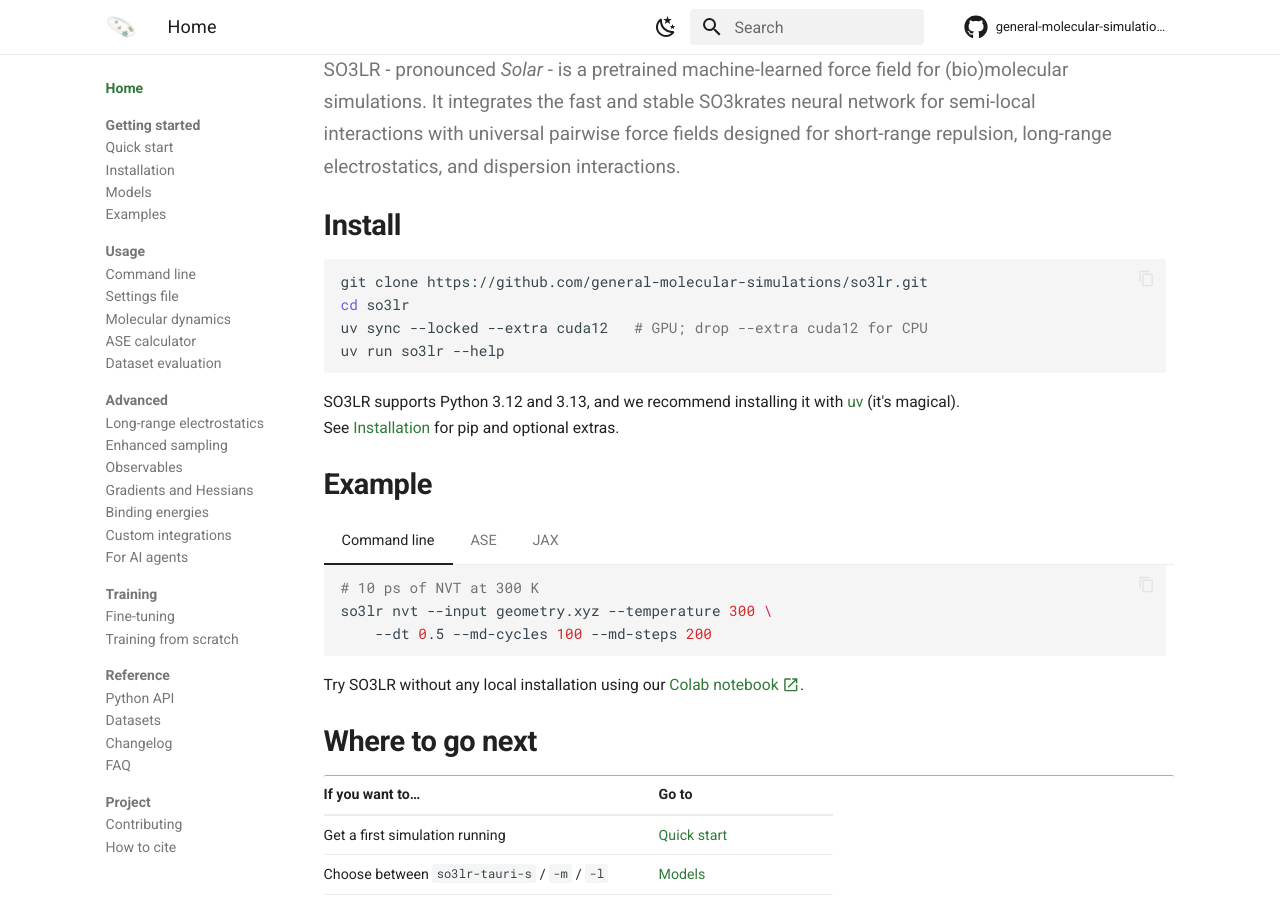
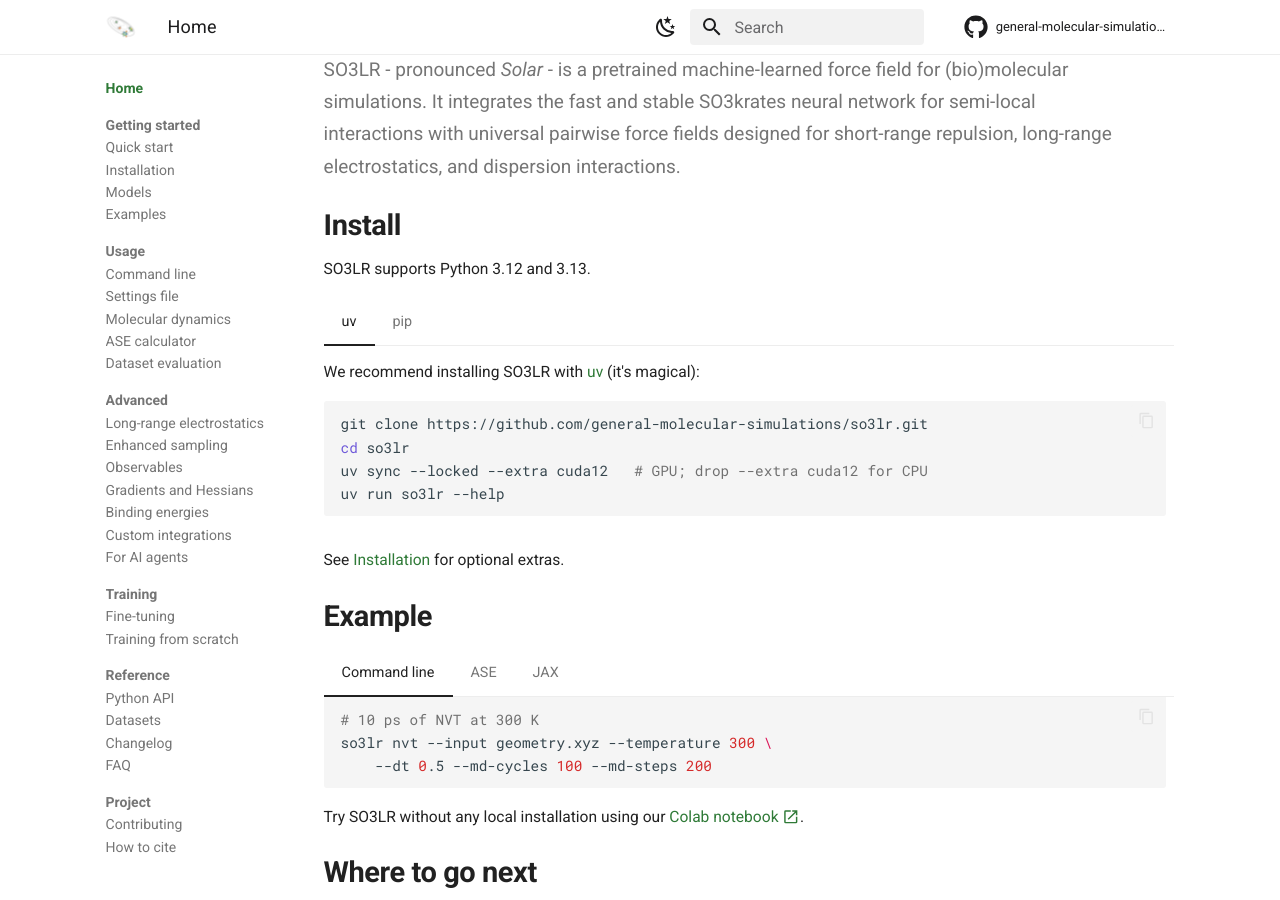
Before and after one commit to so3lr/so3lr.github.io, an MkDocs documentation site: the page built from docs/index.md, in a window 1280 px wide and 900 px high, scrolled down 312 px. Built offline with MkDocs 1.6.1 and Material for MkDocs 9.7.7, drawn with Linux system fonts in a browser that asks for light colours; comment, search, counter and statistics services are not loaded; part of the change alters nothing that is shown.

Commit message:
Home: uv and pip install tabs

````diff
--- a/docs/index.md
+++ b/docs/index.md
@@ -18,16 +18,33 @@ for short-range repulsion, long-range electrostatics, and dispersion interaction
 
 ## Install
 
-```shell
-git clone https://github.com/general-molecular-simulations/so3lr.git
-cd so3lr
-uv sync --locked --extra cuda12   # GPU; drop --extra cuda12 for CPU
-uv run so3lr --help
-```
+SO3LR supports Python 3.12 and 3.13.
 
-SO3LR supports Python 3.12 and 3.13, and we recommend installing it with
-[uv](https://docs.astral.sh/uv/) (it's magical). See [Installation](installation.md) for
-pip and optional extras.
+=== "uv"
+
+    We recommend installing SO3LR with [uv](https://docs.astral.sh/uv/)
+    (it's magical):
+
+    ```shell
+    git clone https://github.com/general-molecular-simulations/so3lr.git
+    cd so3lr
+    uv sync --locked --extra cuda12   # GPU; drop --extra cuda12 for CPU
+    uv run so3lr --help
+    ```
+
+=== "pip"
+
+    If JAX is already installed on your cluster (CUDA or ROCm), install SO3LR
+    into that environment:
+
+    ```shell
+    git clone https://github.com/general-molecular-simulations/so3lr.git
+    cd so3lr
+    pip install .
+    so3lr --help
+    ```
+
+See [Installation](installation.md) for optional extras.
 
 ## Example
 
````
